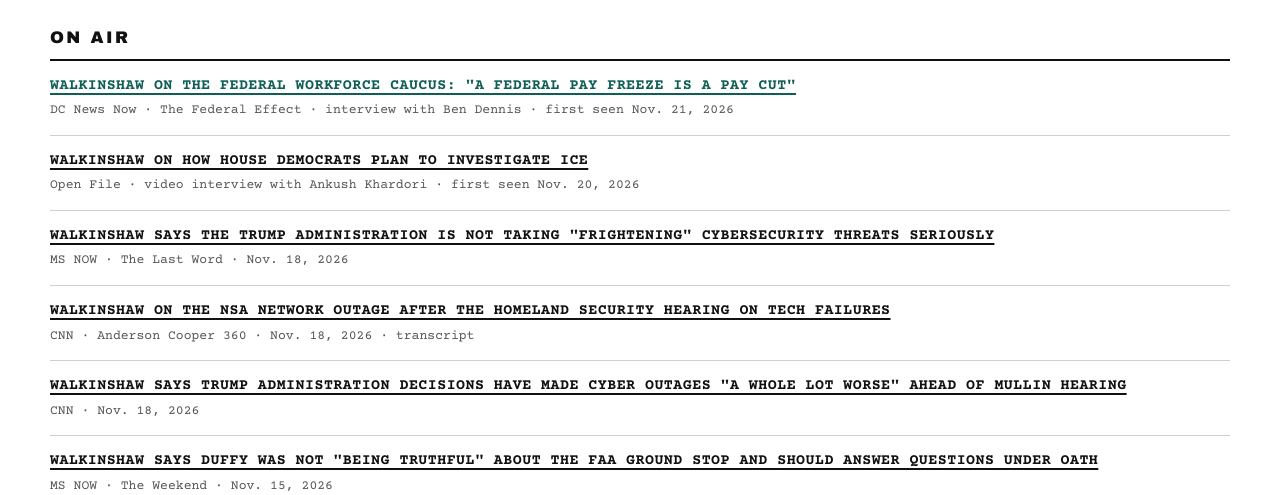
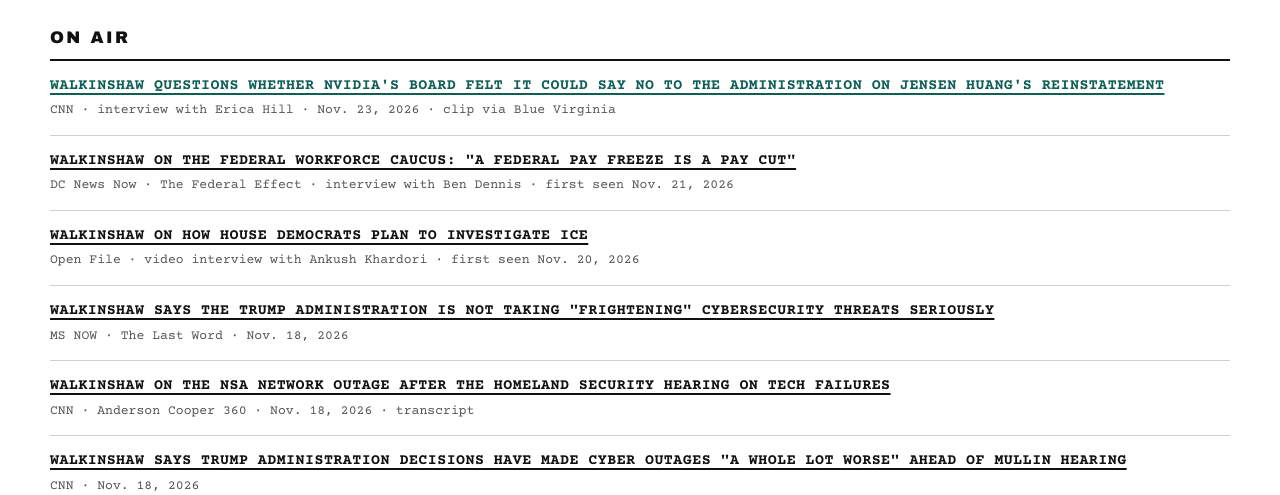
Before and after one commit to alanvalsosa/kdriven-site, a plain HTML site: page index.html in a window 1280 px wide. Shown: the part 605-1100 px from the top of the page. Drawn offline with nearby package versions, Linux system fonts and the light colour scheme.

Commit message:
On Air Nov. 24: add Walkinshaw CNN interview on Nvidia board (Nov. 23)
Co-Authored-By: Claude Opus 5.5 <noreply@anthropic.com>
Claude-Session: https://claude.ai/code/session_015jNmsPZvoPpfEMjGcaGkin

```diff
--- a/index.html
+++ b/index.html
@@ -89,6 +89,7 @@ li:first-child > a { color: var(--accent); }
   <section class="onair">
     <h2>On Air</h2>
     <ul>
+      <li><a target="_blank" rel="noopener" href="https://bluevirginia.us/2026/11/video-rep-james-walkinshaw-d-va11-says-i-dont-know-whether-the-nvidia-board-felt-like-they-could-say-no-to-this-administration/">Walkinshaw questions whether Nvidia's board felt it could say no to the administration on Jensen Huang's reinstatement</a><span class="src">CNN · interview with Erica Hill · Nov. 23, 2026 · clip via Blue Virginia</span></li>
       <li><a target="_blank" rel="noopener" href="https://www.dcnewsnow.com/news/politics/the-federal-effect/a-federal-pay-freeze-is-a-pay-cut-rep-walkinshaw-on-the-federal-workforce-caucus/">Walkinshaw on the Federal Workforce Caucus: "A federal pay freeze is a pay cut"</a><span class="src">DC News Now · The Federal Effect · interview with Ben Dennis · first seen Nov. 21, 2026</span></li>
       <li><a target="_blank" rel="noopener" href="https://openfilenews.substack.com/p/how-house-democrats-plan-to-investigate">Walkinshaw on how House Democrats plan to investigate ICE</a><span class="src">Open File · video interview with Ankush Khardori · first seen Nov. 20, 2026</span></li>
       <li><a target="_blank" rel="noopener" href="https://www.ms.now/the-last-word/watch/trump-admin-not-taking-frightening-cybersecurity-threats-seriously-says-rep-walkinshaw-2521281603783">Walkinshaw says the Trump administration is not taking "frightening" cybersecurity threats seriously</a><span class="src">MS NOW · The Last Word · Nov. 18, 2026</span></li>
```
